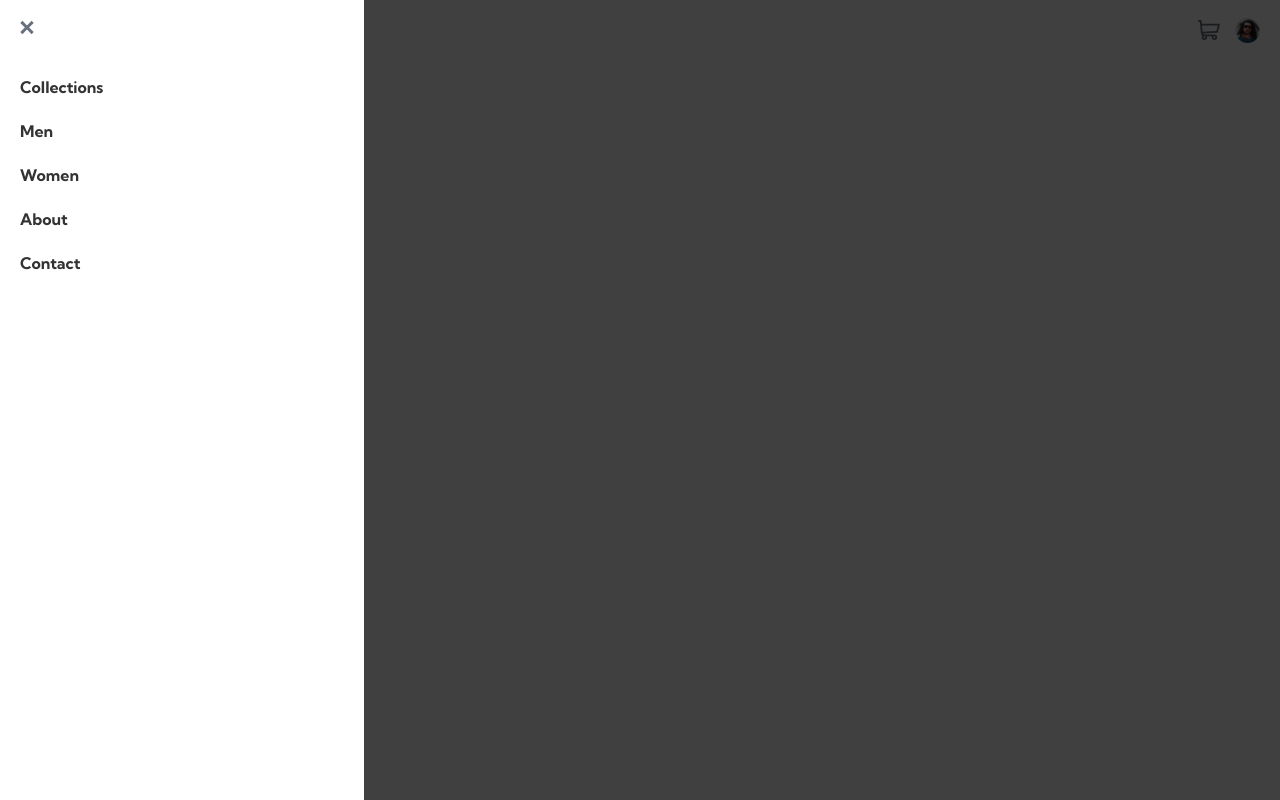
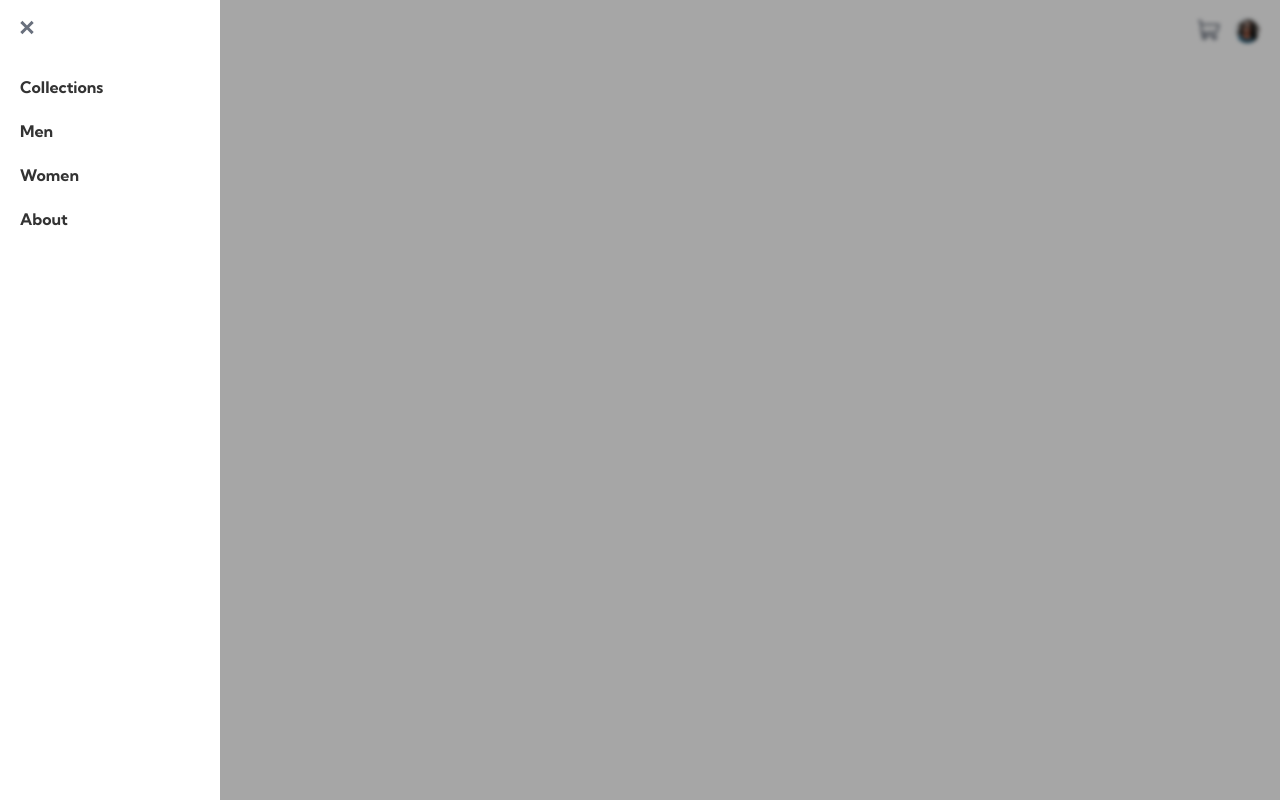
Before and after one commit to tahielpedevilla/ecommerce-challenge, a React (Vite) app: page / in a window 1280 px wide. Both pictures are taken after a click on the element 28 px from the left and 30 px from the top of the page. Built offline with nearby package versions, Linux system fonts and the light colour scheme.

Commit message:
fix sidebar and add transition

```diff
--- a/src/components/Cart/Cart.jsx
+++ b/src/components/Cart/Cart.jsx
@@ -8,9 +8,7 @@ import {formatter} from "@/helpers/utils";
 const Cart = () => {
   const {cartItems, handleCheckout, total} = useCart();
 
-  const handleCheckoutClick = () => {
-    handleCheckout();
-  };
+  const handleCheckoutClick = () => handleCheckout();
 
   return (
     <>
--- a/src/components/CartItem/CartItem.jsx
+++ b/src/components/CartItem/CartItem.jsx
@@ -18,7 +18,7 @@ const CartItem = ({product}) => {
   return (
     <div className="cart-item">
       <div className="left">
-        <img alt={product.model} className="thumbnail-img" src={product.thumbnails[1]} />
+        <img alt={product.model} className="thumbnail-img" src={product.thumbnail} />
         <div className="product-description">
           <p className="model">{product.model}</p>
           <div className="price-container">
--- a/src/components/Navbar/Navbar.jsx
+++ b/src/components/Navbar/Navbar.jsx
@@ -1,62 +1,59 @@
+import {useState} from "react";
+import {Link} from "react-router-dom";
+import logo from "@assets/logo.svg";
+import Cart from "@components/Cart/Cart";
+import iconCart from "@assets/icon-cart.svg";
+import avatar from "@assets/image-avatar.png";
+import iconMenu from "@assets/icon-menu.svg";
+import iconClose from "@assets/icon-close.svg";
+
+import {useCart} from "@/hooks/useCart";
 import "./Navbar.scss";
 
-import {Link} from "react-router-dom";
-import iconCart from "@assets/icon-cart.svg";
-import avatar from "@assets/image-avatar.png";
-import logo from "@assets/logo.svg";
-import iconMenu from "@assets/icon-menu.svg";
-import iconClose from "@assets/icon-close.svg";
-import Cart from "@components/Cart/Cart";
+const Navbar = () => {
+  const [cart, setCart] = useState(false);
+  const [sidebar, setSidebar] = useState(false);
 
-import {useVisibility} from "@/hooks/useVisibility";
-import {useCart} from "@/hooks/useCart";
+  const showCart = () => setCart(!cart);
 
-const Navbar = () => {
-  const cart = useVisibility();
-  const sidebar = useVisibility();
+  const showSidebar = () => setSidebar(!sidebar);
+
   const {itemCount} = useCart();
 
   return (
     <>
-      {cart.isVisible && <Cart />}
-      {sidebar.isVisible && (
-        <div className="sidebar" id="sidebar">
-          <div className="sidebar-menu">
-            <div className="close-icon" onClick={sidebar.toggleVisibility}>
+      {cart && <Cart />}
+      {sidebar && <div className="backdrop" onClick={showSidebar} />}
+      <nav className={sidebar === true ? "sidebar active" : "sidebar"}>
+        <ul className="sidebar-menu">
+          <li className="close-icon" onClick={showSidebar}>
             <img alt="Close Menu" src={iconClose} />
-            </div>
-            <div className="sidebar-menu-item">
-              <Link to="/collections" onClick={sidebar.toggleVisibility}>
+          </li>
+          <li className="sidebar-menu-item">
+            <Link to="/collections" onClick={showSidebar}>
               Collections
             </Link>
-            </div>
-            <div className="sidebar-menu-item">
-              <Link to="/men" onClick={sidebar.toggleVisibility}>
+          </li>
+          <li className="sidebar-menu-item">
+            <Link to="/men" onClick={showSidebar}>
               Men
             </Link>
-            </div>
-            <div className="sidebar-menu-item">
-              <Link to="/women" onClick={sidebar.toggleVisibility}>
+          </li>
+          <li className="sidebar-menu-item">
+            <Link to="/women" onClick={showSidebar}>
               Women
             </Link>
-            </div>
-            <div className="sidebar-menu-item">
-              <Link to="/about" onClick={sidebar.toggleVisibility}>
+          </li>
+          <li className="sidebar-menu-item">
+            <Link to="/about" onClick={showSidebar}>
               About
             </Link>
-            </div>
-            <div className="sidebar-menu-item">
-              <Link to="/contact" onClick={sidebar.toggleVisibility}>
-                Contact
-              </Link>
-            </div>
-          </div>
-          <div className="backdrop" />
-        </div>
-      )}
+          </li>
+        </ul>
+      </nav>
       <header>
         <div className="left">
-          <div className="sidebar-toggle" data-toggle="sidebar" onClick={sidebar.toggleVisibility}>
+          <div className="sidebar-toggle" onClick={showSidebar}>
             <img alt="Icon Menu" src={iconMenu} />
           </div>
           <Link className="logo" to="/">
@@ -64,8 +61,12 @@ const Navbar = () => {
           </Link>
         </div>
         <div className="right">
-          {itemCount > 0 && <span className="icon-cart-quantity">{itemCount}</span>}
-          <img alt="Cart" src={iconCart} onClick={cart.toggleVisibility} />
+          {itemCount > 0 && (
+            <span className="icon-cart-quantity" onClick={showCart}>
+              {itemCount}
+            </span>
+          )}
+          <img alt="Cart" className="cart-icon" src={iconCart} onClick={showCart} />
           <img alt="My Profile" className="avatar" src={avatar} />
         </div>
       </header>
--- a/src/components/Navbar/Navbar.scss
+++ b/src/components/Navbar/Navbar.scss
@@ -2,19 +2,37 @@ $orange: hsl(26, 100%, 55%);
 $paleorange: hsl(25, 100%, 94%);
 $lighGrayishBlue: hsl(223, 64%, 98%);
 
+.backdrop {
+  height: 100vh;
+  width: 100%;
+  background-color: hsla(0, 0%, 0%, .35);
+  position: fixed;
+  top: 0;
+  z-index: 9999;
+  transition: 1s;
+  backdrop-filter: blur(2px);
+}
+
 .sidebar {
   display: flex;
   flex-direction: row;
+  height: 100%;
   width: 100%;
-  height: 100%;
   position: fixed;
   top: 0;
   z-index: 9999;
+  left: -100%;
+  transition: .5s;
+
+  &.active {
+    left: 0;
+    transition: .35s;
+  }
 
   .sidebar-menu {
     background-color: #fff;
-    width: 500px;
     padding: 10px 10px;
+    list-style: none;
 
     .close-icon {
       padding: 10px 10px 30px;
@@ -23,11 +41,10 @@ $lighGrayishBlue: hsl(223, 64%, 98%);
 
     .sidebar-menu-item {
       list-style: none;
-      width: 100%;
+      width: 200px;
 
       &:hover {
         border-radius: 10px;
-        // background-image: linear-gradient(to right, #cb2d3e 0%, #ef473a 51%, #cb2d3e 100%);
         background-color: #e8e8e8;
         transition: background .15s ease-out;
         background-size: 200% auto;
@@ -42,16 +59,11 @@ $lighGrayishBlue: hsl(223, 64%, 98%);
       }
     }
   }
-
-  .backdrop {
-    width: 100%;
-    background-color: hsla(0, 0%, 0%, 0.75);
-  }
 }
 
 header {
   background-color: #fff;
-  padding: 10px 20px;
+  padding: 10px 20px 10px 15px;
   width: 100%;
   position: relative;
   top: 0;
@@ -65,6 +77,7 @@ header {
     align-items: center;
 
     .sidebar-toggle {
+      padding: 5px;
       cursor: pointer;
 
       img {
@@ -73,7 +86,7 @@ header {
     }
 
     .logo {
-      margin: 10px 20px;
+      margin: 10px 15px;
     }
   }
 
@@ -97,6 +110,11 @@ header {
       position: relative;
       right: -43px;
       top: -8px;
+      cursor: pointer;
+    }
+
+    .cart-icon {
+      cursor: pointer;
     }
 
     .avatar {
```
Lines whose indentation alone changed are shown as unchanged.
